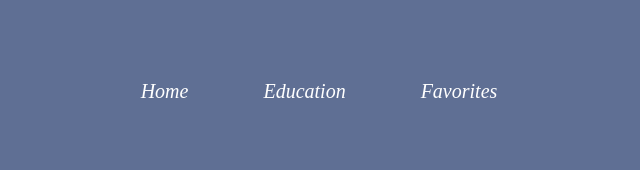
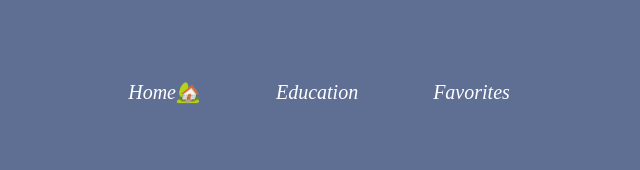
Before and after one commit to ruubyme/introduce, a plain HTML site: page education.html in a window 1280 px wide. Shown: the top 170 px of the page, without its empty margins (321-961 px from the left). Drawn offline with Linux system fonts and the light colour scheme; a web font is replaced by a local one.

Commit message:
feat: add home emoji

```diff
--- a/education.html
+++ b/education.html
@@ -16,7 +16,7 @@
 	<header id = "header">
 		<nav class = "menu">
 			<ul>
-				<li><a href="index.html" <b>Home</b></a></li>
+				<li><a href="index.html" <b>Home🏡</b></a></li>
 				<li><a href="education.html"<b>Education</b></a></li>
 				<li><a href="favorites.html"<b>Favorites</b></a></li>
 			</ul>
```
